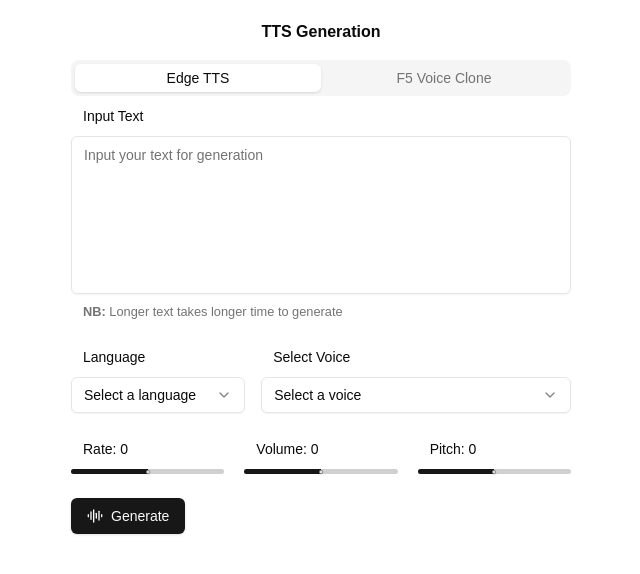
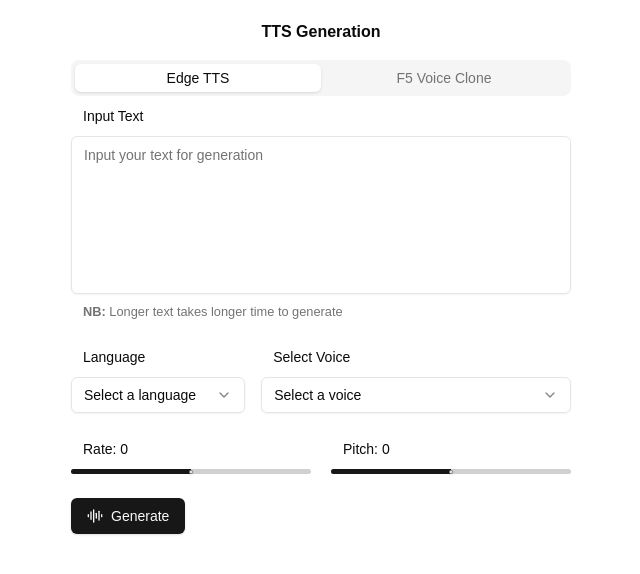
Before and after one commit to PeteBuks/NextJs-AI--voice-clone, a Next.js app: page / in a window 1280 px wide. Shown: the top 574 px of the page, without its empty margins (319-959 px from the left). Built offline with nearby package versions, Linux system fonts and the light colour scheme.

Commit message:
render.com edid 2

```diff
--- a/app/api/edge-tts-generate/route.tsx
+++ b/app/api/edge-tts-generate/route.tsx
@@ -6,14 +6,13 @@ export const POST = async (req: NextRequest) => {
 
   try {
     const formData = await req.json();
-    const { inputText, rate, volume, pitch, voice } = formData;
+    const { inputText, rate, pitch, voice } = formData;
 
     const tts = new EdgeTTS();
     const outputPath = "public/output"; // Ensure the file path is correct
 
     await tts.synthesize(inputText, voice, {
       rate: `${rate}%`,
-      volume: `${volume}%`,
       pitch: `${pitch}Hz`,
     });
     await tts.toFile(outputPath);
--- a/components/EdgeTTSForm.tsx
+++ b/components/EdgeTTSForm.tsx
@@ -53,7 +53,6 @@ const formSchema = z.object({
   language: z.string().min(3, { message: "Please select a voice" }),
   voice: z.string().min(3, { message: "Please select a voice" }),
   rate: z.number().min(-100).max(100),
-  volume: z.number().min(-100).max(100),
   pitch: z.number().min(-100).max(100),
 });
 
@@ -89,7 +88,6 @@ const EdgeTTSForm = () => {
       language: "",
       voice: "",
       rate: 0,
-      volume: 0,
       pitch: 0,
     },
   });
@@ -256,27 +254,6 @@ const EdgeTTSForm = () => {
               )}
             />
 
-            {/* Volume Field */}
-            <FormField
-              control={form.control}
-              name="volume"
-              render={({ field }) => (
-                <FormItem className="w-full">
-                  <FormLabel className="pl-3">Volume: {field.value}</FormLabel>
-                  <FormControl>
-                    <Slider
-                      value={[field.value]} // Slider value
-                      onValueChange={(value) => field.onChange(value[0])} // Update form state
-                      min={-100}
-                      max={100}
-                      step={1}
-                    />
-                  </FormControl>
-                  <FormMessage className="pl-3" />
-                </FormItem>
-              )}
-            />
-
             {/* Pitch Field */}
             <FormField
               control={form.control}
```
